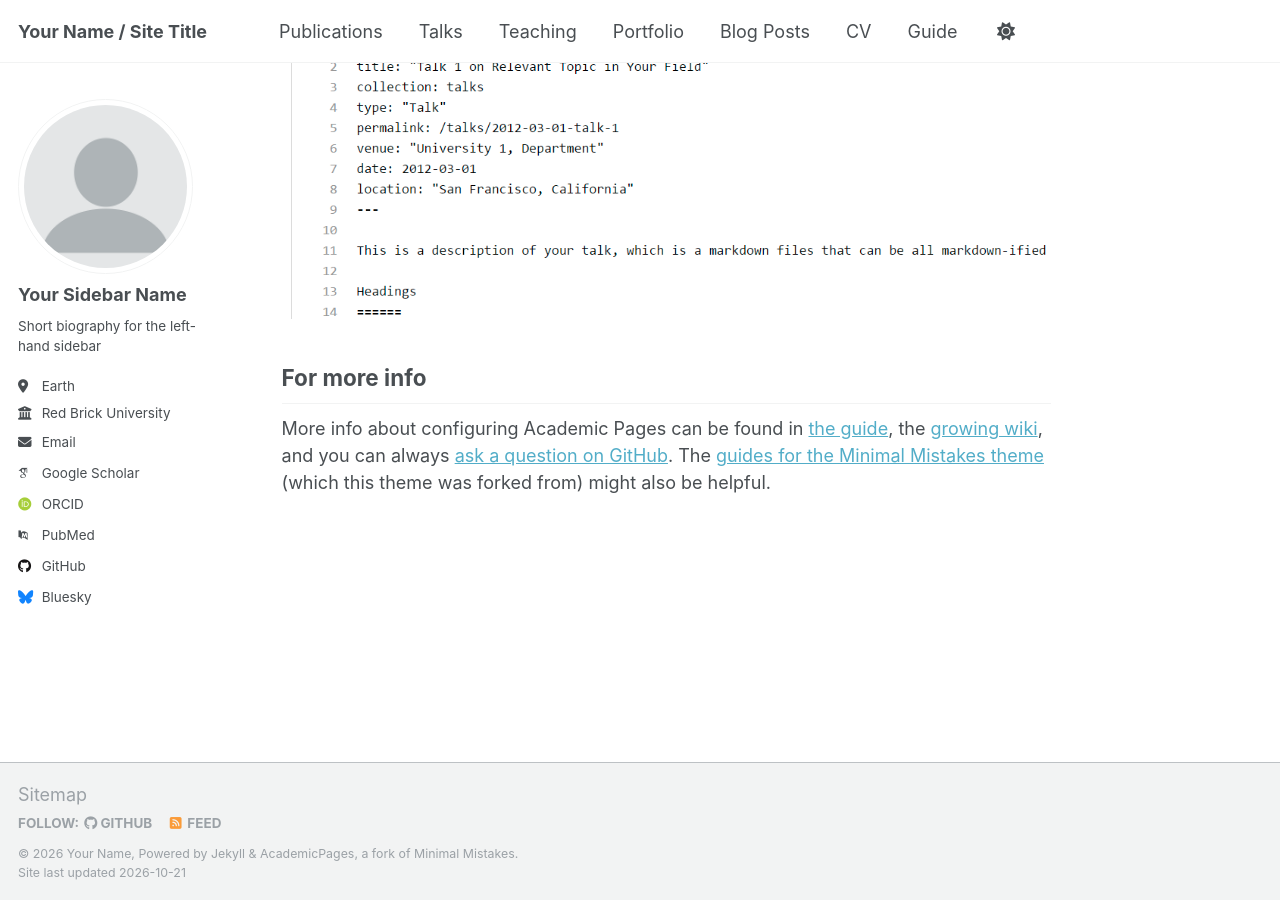
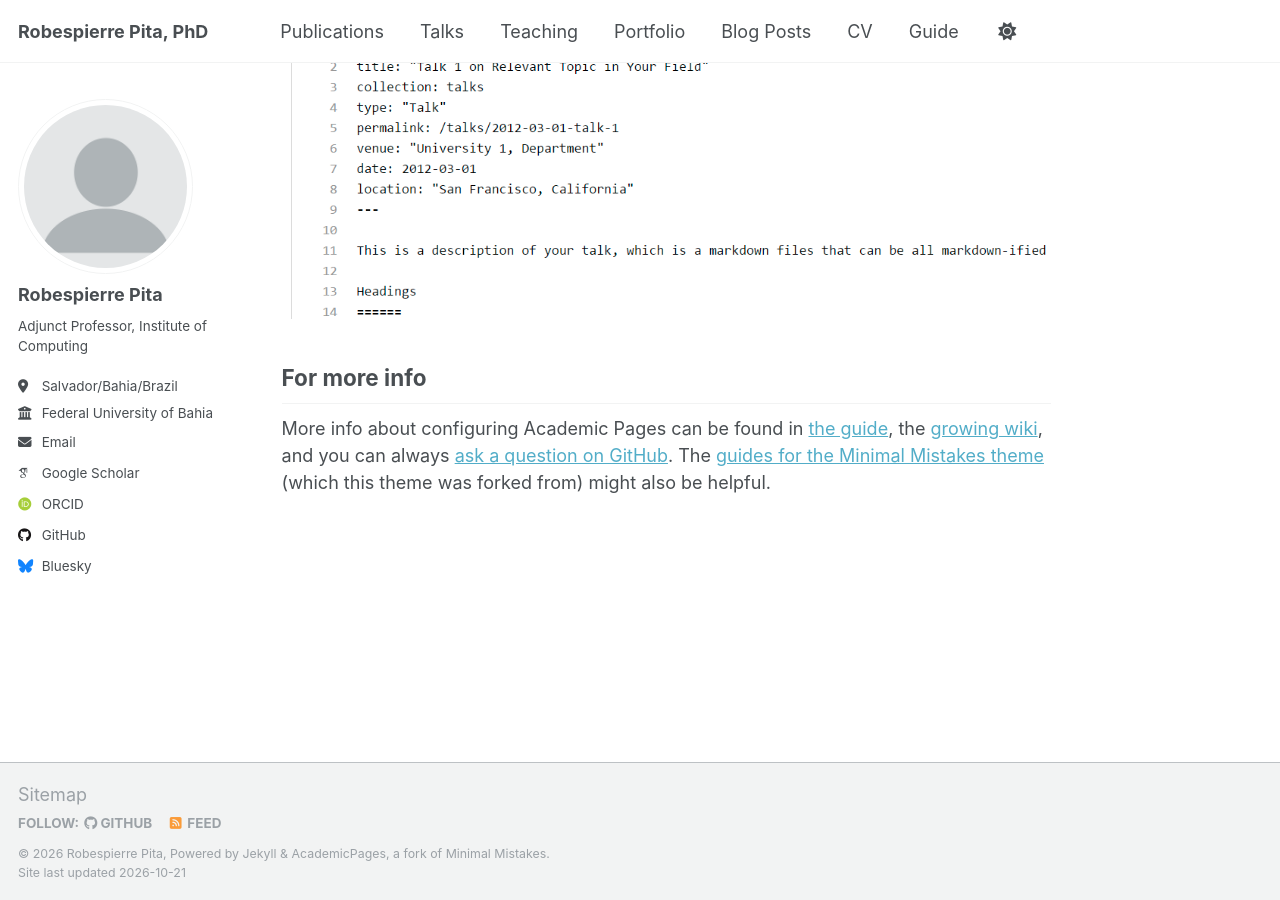
Before and after one commit to pierrepita/pierrepita.github.io, a Jekyll site: the page built from _pages/about.md, in a window 1280 px wide and 900 px high, scrolled down 2880 px. Built offline with Jekyll 4.4.1, drawn with Linux system fonts in a browser that asks for light colours; some web fonts are replaced; a script that is not in the unit is left out.

Commit message:
Update _config.yml
info

```diff
--- a/_config.yml
+++ b/_config.yml
@@ -9,11 +9,11 @@
 # Basic Site Settings
 locale                   : "en-US"
 site_theme               : "default"
-title                    : "Your Name / Site Title"
+title                    : "Robespierre Pita, PhD"
 title_separator          : "-"
-name                     : &name "Your Name"
+name                     : &name "Robespierre Pita"
 description              : &description "personal description"
-url                      : https://academicpages.github.io # the base hostname & protocol for your site e.g. "https://[your GitHub username].github.io" or if you already have some other page hosted on Github then use "https://[your GitHub username].github.io/[Your Repo Name]"
+url                      : https://pierre.pita.github.io # the base hostname & protocol for your site e.g. "https://[your GitHub username].github.io" or if you already have some other page hosted on Github then use "https://[your GitHub username].github.io/[Your Repo Name]"
 baseurl                  : "" # the subpath of your site, e.g. "/blog"
 repository               : "academicpages/academicpages.github.io"
 
@@ -23,23 +23,23 @@ repository               : "academicpages/academicpages.github.io"
 author:
   # Biographic information
   avatar           : "profile.png"
-  name             : "Your Sidebar Name"
+  name             : "Robespierre Pita"
   pronouns         : # example: "she/her"
-  bio              : "Short biography for the left-hand sidebar"
-  location         : "Earth"
-  employer         : "Red Brick University"
+  bio              : "Adjunct Professor, Institute of Computing"
+  location         : "Salvador/Bahia/Brazil"
+  employer         : "Federal University of Bahia"
   uri              : # URL
-  email            : "none@example.org"
+  email            : "robespierre.pita@ufba.br"
 
   # Academic websites
   academia         : # URL
   arxiv            : # URL - Update with the correct link to your profile
-  googlescholar    : "https://scholar.google.com/citations?user=PS_CX0AAAAAJ"
+  googlescholar    : "https://scholar.google.com/citations?user=_CPVZdQAAAAJ&hl=pt-BR"
   inspire-hep      : # URL
   impactstory      : # URL
-  orcid            : "http://orcid.org/yourorcidurl"
+  orcid            : "https://orcid.org/0000-0002-0616-620X"
   semantic         : # URL
-  pubmed           : "https://www.ncbi.nlm.nih.gov/pubmed/?term=john+snow"
+  pubmed           : # "https://www.ncbi.nlm.nih.gov/pubmed/?term=john+snow"
   researchgate     : # URL
   scopus           : # URL
 
@@ -47,7 +47,7 @@ author:
   bitbucket        : # Username - Update with your username on the site
   codepen          : # Username
   dribbble         : # Username
-  github           : "academicpages"
+  github           : "pierrepita"
   kaggle           : # Username
   stackoverflow    : # User number or user number and name (i.e., use "1" or "1/jeff-atwood")
 
```
